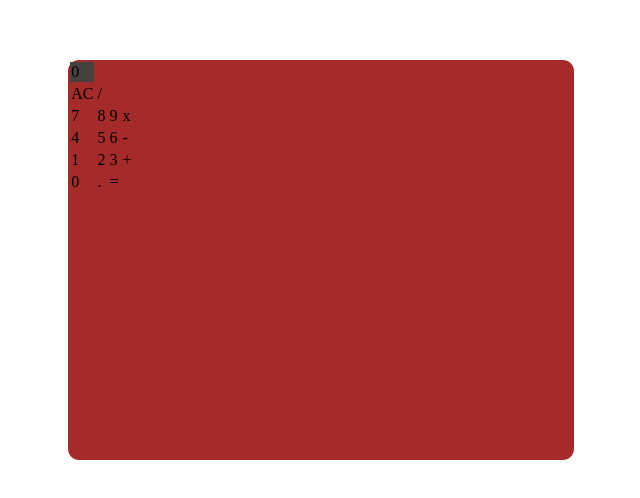
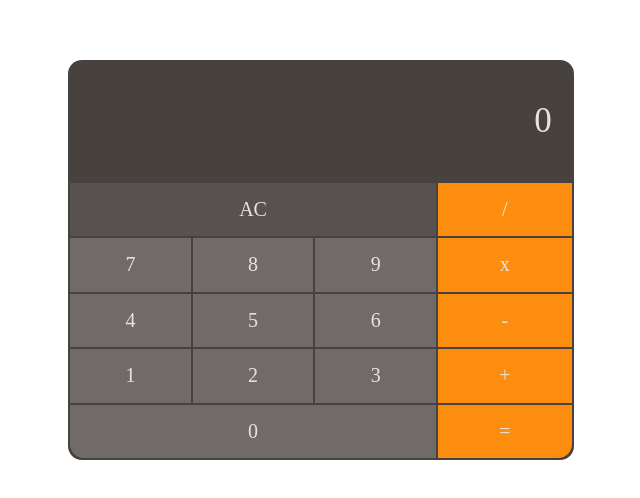
Before and after one commit to cinthyadev/calculator, a plain HTML site: page index.html in a window 1280 px wide. Shown: the part 148-646 px from the top of the page, without its empty margins (319-959 px from the left). Drawn offline with Linux system fonts and the light colour scheme.

Commit message:
created html and css. Next step: create and test operations functions

```diff
--- a/index.html
+++ b/index.html
@@ -12,38 +12,38 @@
 <body>
     <main class="calculatorContainer">
         <!-- implmement icons -->
-        <table>
+        <table class="tableContainer">
             <tr>
-                <td class="display">0</td>
+                <td class="display" colspan = "4">0</td>
             </tr>
             <tr>
-                <td>AC</td>
+                <td colspan = "3" class="firstRowButtons">AC</td>
                 <!-- <td></td> -->
                 <!-- <td></td> -->
-                <td>/</td>
+                <td class="operationButton">/</td>
             </tr>
             <tr>
                 <td>7</td>
                 <td>8</td>
                 <td>9</td>
-                <td>x</td>
+                <td class="operationButton">x</td>
             </tr>
             <tr>
                 <td>4</td>
                 <td>5</td>
                 <td>6</td>
-                <td>-</td>
+                <td class="operationButton">-</td>
             </tr>
             <tr>
                 <td>1</td>
                 <td>2</td>
                 <td>3</td>
-                <td>+</td>
+                <td class="operationButton">+</td>
             </tr>
             <tr>
-                <td>0</td>
-                <td>.</td>
-                <td>=</td>
+                <td colspan = "3" class="zeroButton">0</td>
+                <!-- <td>.</td> -->
+                <td class="operationButton equalsButton" >=</td>
             </tr>
         </table>
     </main>
--- a/style.css
+++ b/style.css
@@ -1,10 +1,11 @@
 :root {
     --display: rgb(72, 66, 63);
     --clearButton: rgb(87, 82, 79);
-    --numbers: rgb(112, 107, 104);
-    --operations: rgb(253, 141, 14);
-
-  }
+    --numbersButton: rgb(112, 107, 104);
+    --operationsColor: rgb(253, 141, 14);
+    --numbersColor: rgb(232, 227, 223);
+    --border-radious: 0.7em;
+}
 
 
 body{
@@ -16,13 +17,48 @@ body{
     width: 40%;
     height: 50%;
     margin: auto;
-    background-color: brown;
-    border-radius: 0.7em;
+    /* background-color: brown; */
+}
+.tableContainer{
+    width: 100%;
+    height: 100%;
+    background-color: var(--display);
+    color: var(--numbersColor);
+    border-radius: var(--border-radious);
+    text-align: center;
+    font-size: 20px;
+}
+
+td{
+    background-color: var(--numbersButton);
 }
 
 .display{
     background-color: var(--display);
+    height: 30%;
+    border-top-left-radius: var(--border-radious);
+    border-top-right-radius: var(--border-radious);
+    text-align: end;
+    padding: 20px;
+    font-size: 35px;
+    /*border: solid black;
+    border-width: thin; */
 }
+
+.firstRowButtons{
+    background-color: var(--clearButton);
+}
+.operationButton{
+    background-color: var(--operationsColor);
+}
+.equalsButton{
+    border-bottom-right-radius: var(--border-radious);
+}
+
+.zeroButton{
+    border-bottom-left-radius: var(--border-radious);
+}
+
 /* grid de disply 72, 66, 63 */
 /* gris de primera row 87, 82, 79 */
 /* gris de números 112, 107, 104 */
```
